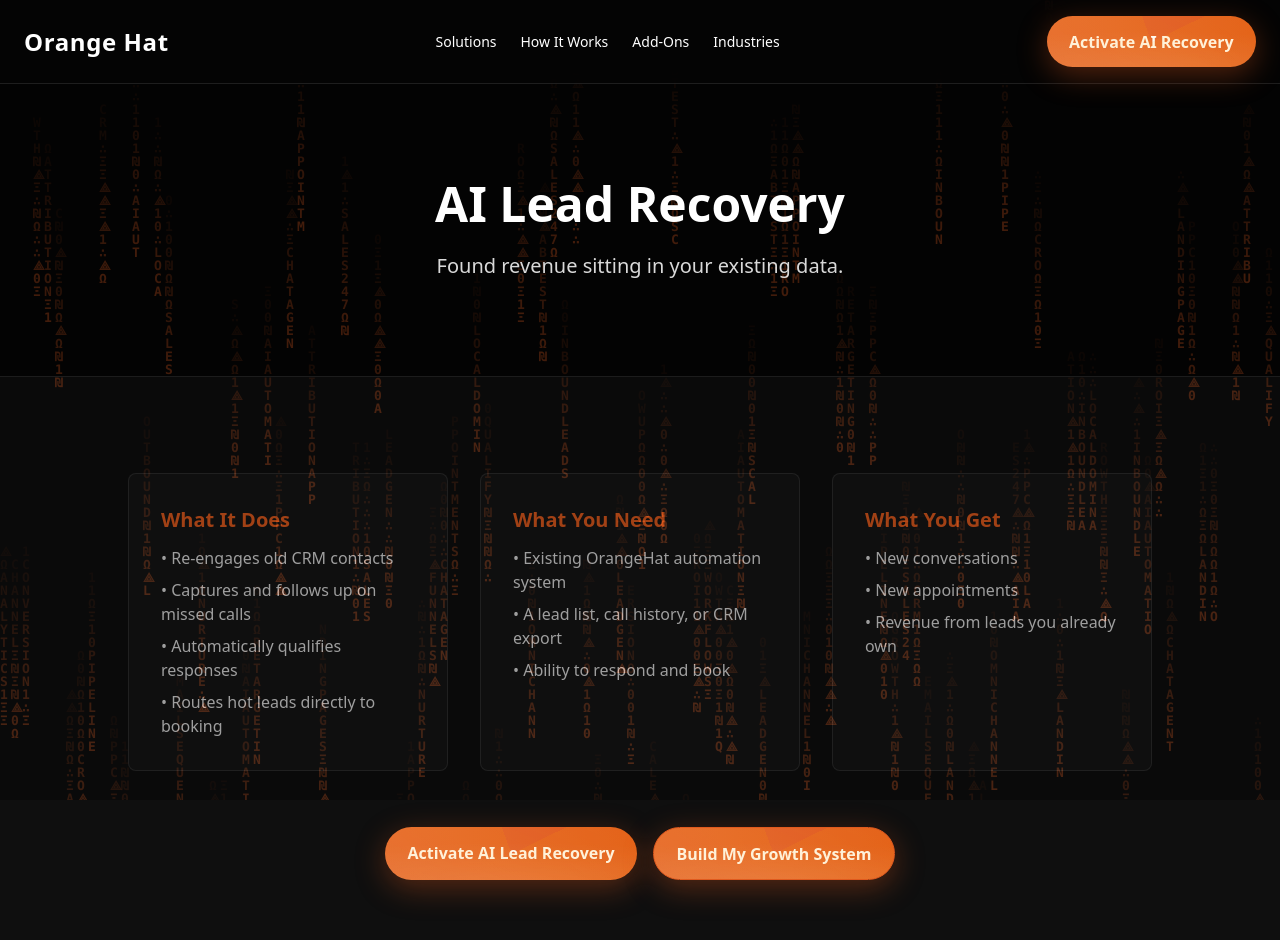
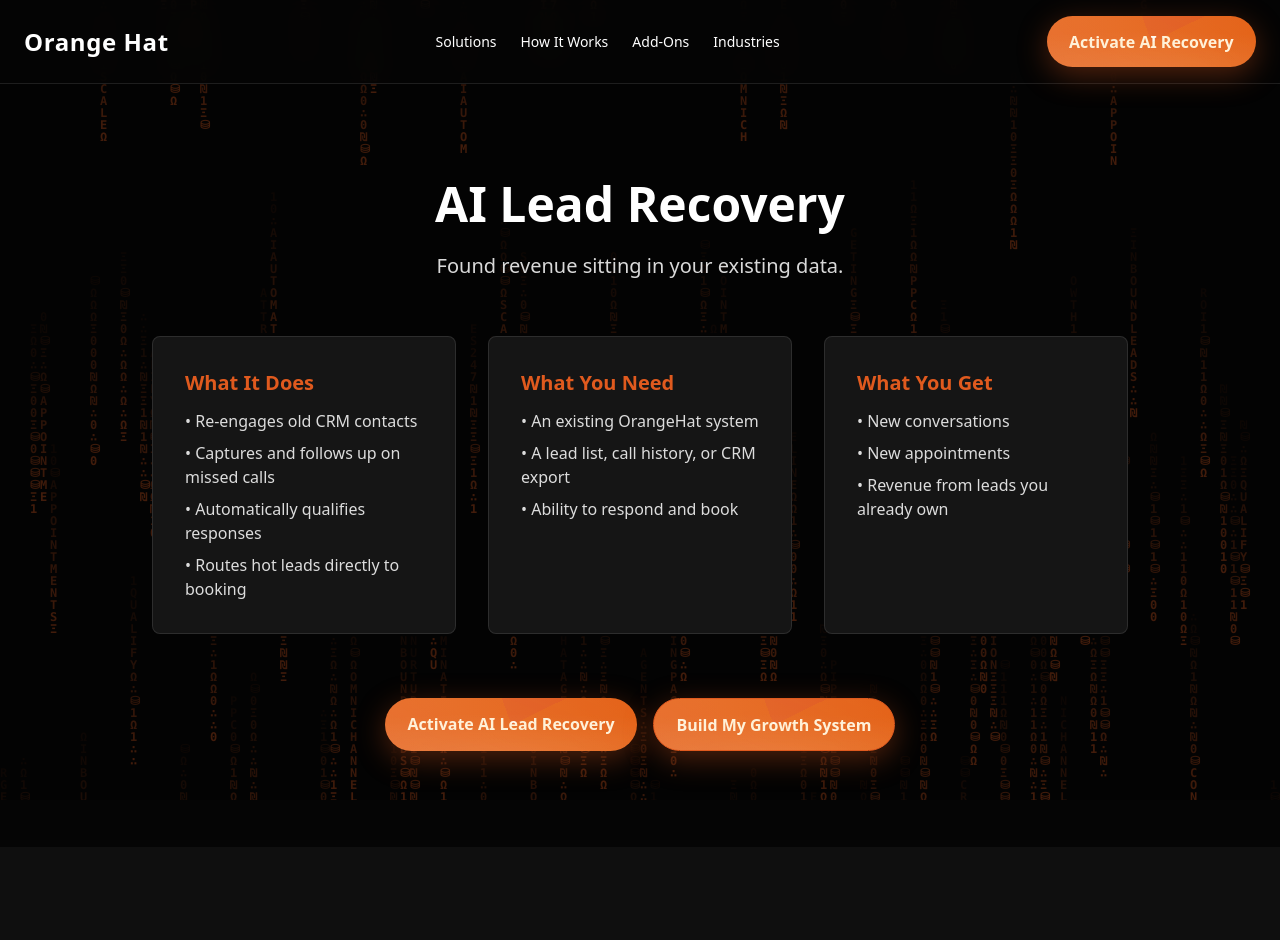
Before and after one commit to MrOrangeUS/orangehat-marketing, a Next.js app: page /ai-lead-recovery in a window 1280 px wide. Shown: the top 940 px of the page. After the commit the page ends 847 px from the top, so only its background shows below. Built offline with nearby package versions, Linux system fonts and the light colour scheme; no server answers.

Commit message:
Update page.tsx

```diff
--- a/app/ai-lead-recovery/page.tsx
+++ b/app/ai-lead-recovery/page.tsx
@@ -1,3 +1,5 @@
+"use client";
+
 import Link from "next/link";
 import MatrixRain from "../../components/MatrixRain";
 
@@ -8,35 +10,42 @@
 export default function AILeadRecoveryPage() {
   return (
     <main className="text-white bg-[#050505] min-h-screen">
+      <MatrixRain
+        color="#E05A1E"
+        glyph="01ΩΞ₪⛁∴"
+        fontSize={12}
+        speed={0.1}
+        tailLength={16}
+        injectChance={0.008}
+        background="rgb(0,0,0)"
+      />
+
       <header className="sticky top-0 z-20 bg-[#050505]/80 backdrop-blur-md border-b border-white/10">
         <div className="max-w-7xl mx-auto px-6 py-4 flex justify-between items-center">
           <Link href="/" className="text-2xl font-bold tracking-wide">
             Orange Hat
           </Link>
+
           <nav className="hidden md:flex space-x-6 items-center text-sm">
             <Link href="/solutions" className="hover:text-[--oh-orange]">Solutions</Link>
             <Link href="/how-it-works" className="hover:text-[--oh-orange]">How&nbsp;It&nbsp;Works</Link>
             <Link href="/add-ons" className="hover:text-[--oh-orange]">Add-Ons</Link>
             <Link href="/industry" className="hover:text-[--oh-orange]">Industries</Link>
           </nav>
+
           <a href={CTA_URL} target="_blank" rel="noopener" className="oh-pill hidden md:inline-block">
             Activate AI Recovery
           </a>
         </div>
       </header>
 
-      <div className="relative overflow-hidden">
-        <MatrixRain className="absolute inset-0 pointer-events-none" />
-        <section className="relative z-10 max-w-5xl mx-auto text-center px-6 py-24">
+      <section className="relative z-10 max-w-5xl mx-auto px-6 py-24 text-center">
         <h1 className="text-4xl md:text-5xl font-bold mb-6">AI Lead Recovery</h1>
-          <p className="text-lg md:text-xl text-white/85">
+        <p className="text-lg md:text-xl text-white/85 mb-14">
           Found revenue sitting in your existing data.
         </p>
-        </section>
-      </div>
 
-      <section className="py-24 px-6 bg-[#0f0f0f] border-t border-white/10">
-        <div className="max-w-5xl mx-auto grid grid-cols-1 md:grid-cols-3 gap-8 text-left">
+        <div className="grid grid-cols-1 md:grid-cols-3 gap-8 text-left">
           <div className="bg-[#151515] p-8 rounded-lg border border-white/10">
             <h2 className="text-xl font-semibold mb-3 text-[--oh-orange]">What It Does</h2>
             <ul className="space-y-2 text-white/85">
@@ -50,7 +59,7 @@
           <div className="bg-[#151515] p-8 rounded-lg border border-white/10">
             <h2 className="text-xl font-semibold mb-3 text-[--oh-orange]">What You Need</h2>
             <ul className="space-y-2 text-white/85">
-              <li>• Existing OrangeHat automation system</li>
+              <li>• An existing OrangeHat system</li>
               <li>• A lead list, call history, or CRM export</li>
               <li>• Ability to respond and book</li>
             </ul>
@@ -66,8 +75,7 @@
           </div>
         </div>
 
-        <div className="mt-14 text-center">
-          <div className="flex flex-col sm:flex-row justify-center gap-4">
+        <div className="mt-16 flex flex-col sm:flex-row justify-center gap-4">
           <a href={CTA_URL} target="_blank" rel="noopener" className="oh-pill">
             Activate AI Lead Recovery
           </a>
@@ -78,7 +86,6 @@
             Build My Growth System
           </Link>
         </div>
-        </div>
       </section>
     </main>
   );
```
Lines whose indentation alone changed are shown as unchanged.
